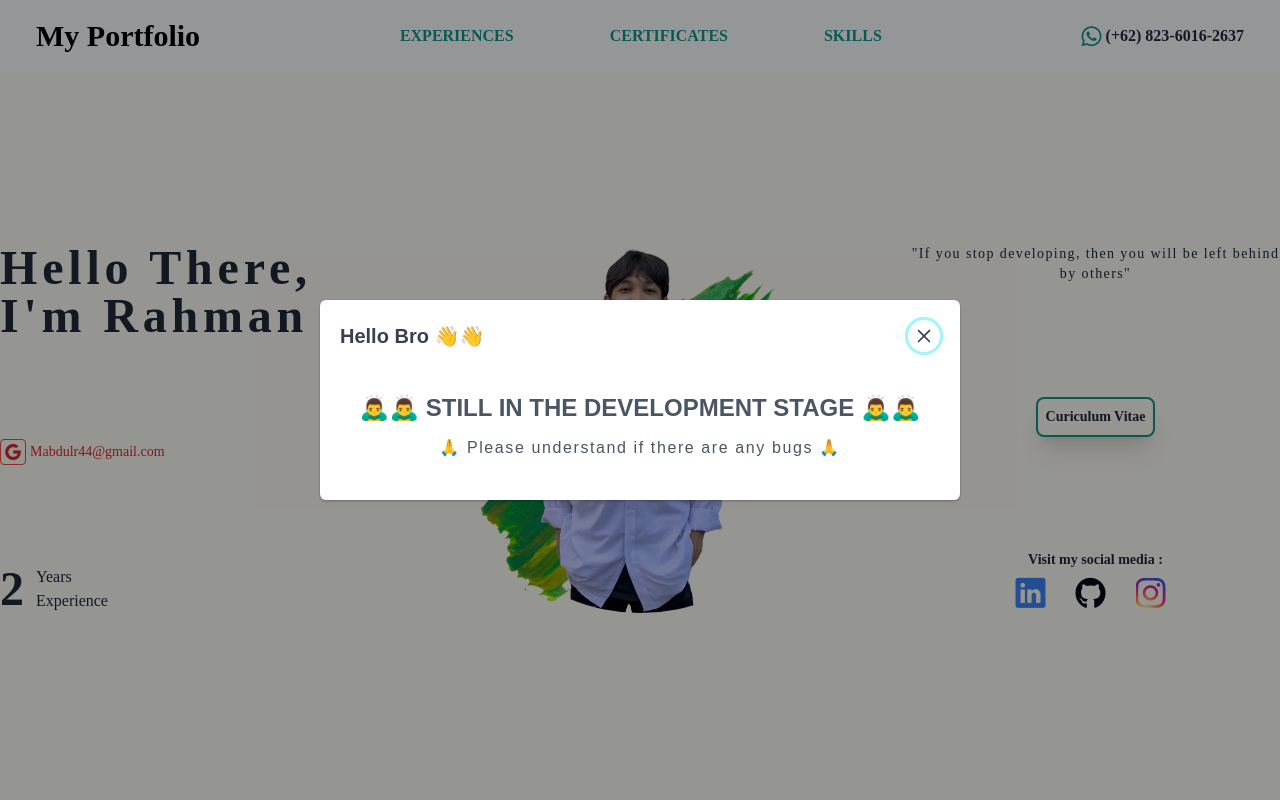
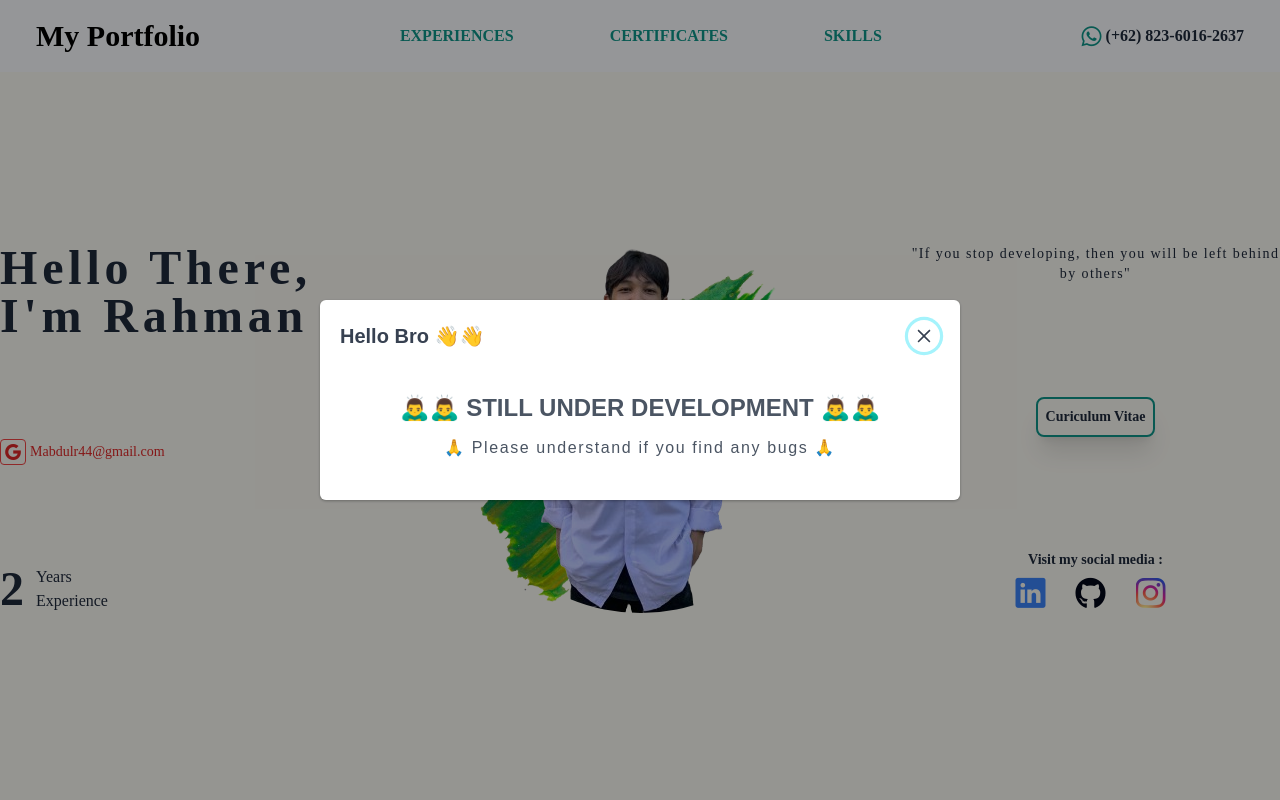
Before and after one commit to abdrahman02/web-portfolio-react-js, a React (Create React App) app: page / in a window 1280 px wide. Shown: the top 800 px of the page. Built offline with nearby package versions, Linux system fonts and the light colour scheme; a web font is replaced by a local one.

Commit message:
link cv, finishing dialog deploy

```diff
--- a/src/components/Cta.js
+++ b/src/components/Cta.js
@@ -37,7 +37,7 @@ const Cta = () => {
         </div>
         <a
           className="text-center text-sm font-semibold p-2 border-2 rounded-lg border-teal-600 shadow-xl cursor-pointer transition ease-in-out duration-75 hover:bg-teal-600 hover:border-none hover:text-white"
-          href="https://drive.google.com/drive/folders/1bl9nJrYDii8IOH_-OJ5fRDJflvnLHw8q?usp=sharing"
+          href="https://drive.google.com/file/d/1QL8y9RMc7F7asF0qTuqeKPPhFtmqieIt/view?usp=sharing"
           target="_blank"
           rel="noreferrer"
         >
--- a/src/components/DialogStillDeploy.js
+++ b/src/components/DialogStillDeploy.js
@@ -15,10 +15,10 @@ const DialogStillDeploy = ({ visible, setVisible }) => {
       }}
     >
       <p className="m-0 text-2xl font-bold uppercase mb-3">
-        🙇‍♂️🙇‍♂️ still in the development stage 🙇‍♂️🙇‍♂️
+        🙇‍♂️🙇‍♂️ Still Under Development 🙇‍♂️🙇‍♂️
       </p>
       <p className="m-0 font-light tracking-widest">
-        🙏 Please understand if there are any bugs 🙏
+        🙏 Please understand if you find any bugs 🙏
       </p>
     </Dialog>
   );
```
